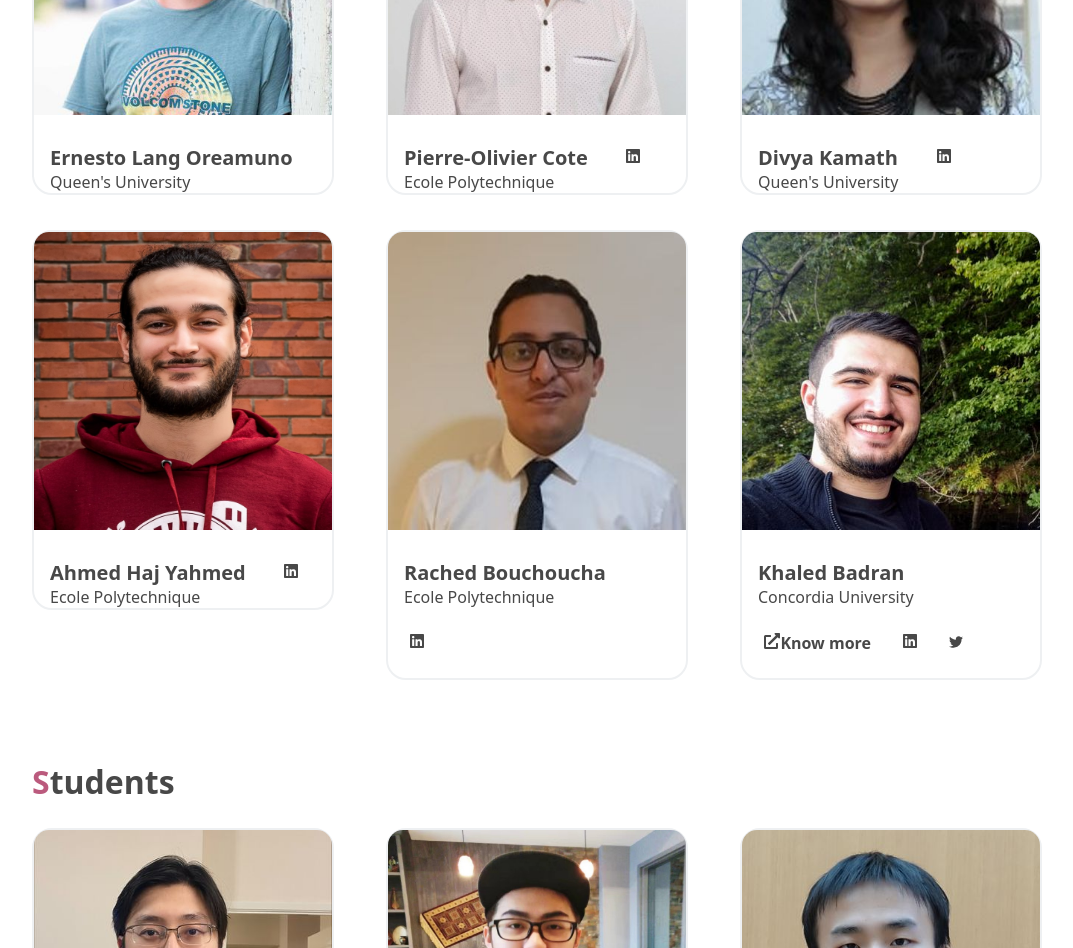
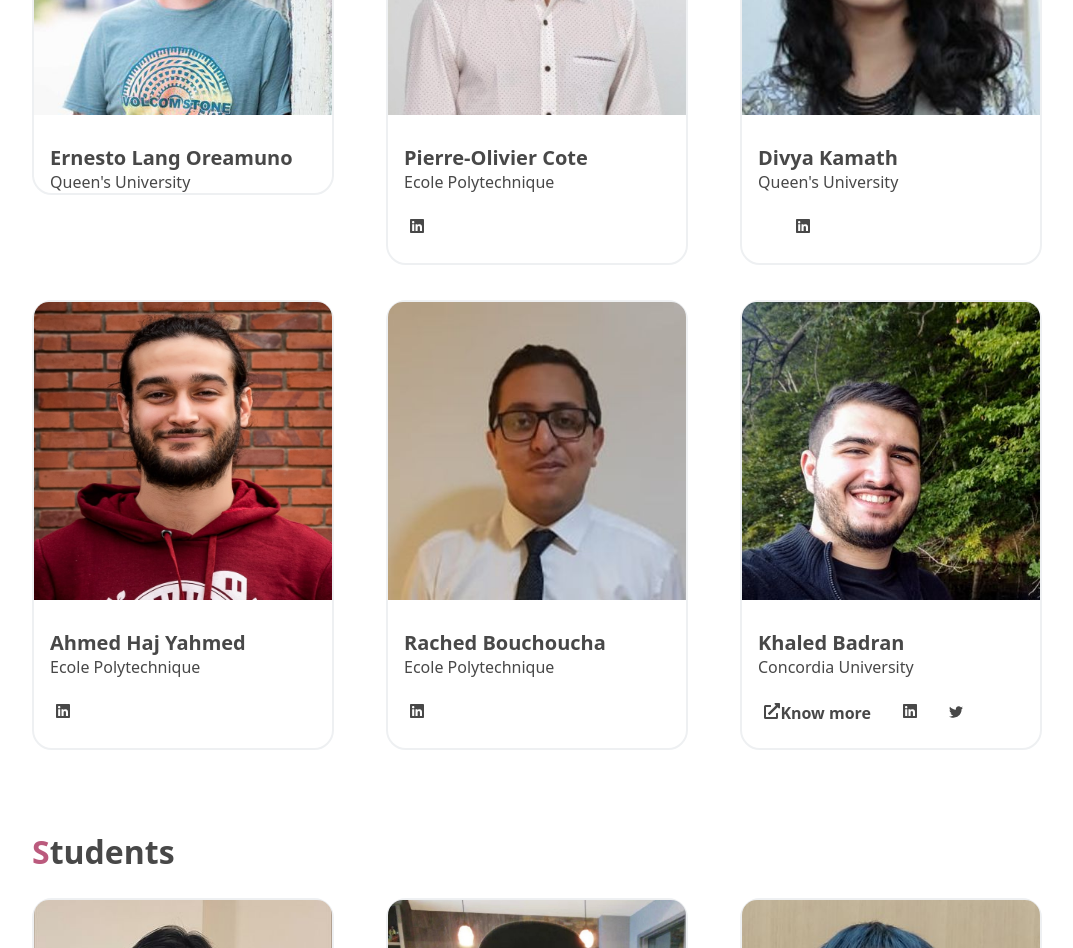
Before and after one commit to create-se4ai/website, a React (Create React App) app in the folder client/: page /team in a window 1280 px wide. Shown: the part 3380-4328 px from the top of the page, without its empty margins (58-1131 px from the left). Built offline with nearby package versions, Linux system fonts and the light colour scheme.

Commit message:
fix css linkedin part

```diff
--- a/client/src/component/Alumni.js
+++ b/client/src/component/Alumni.js
@@ -87,9 +87,11 @@ const Alumni=()=>{
 <SmallDiv isDarkMode={isDarkMode}>
     <CardImage><Image src={PierreOlivierCoteImage} alt= "Pierre-Olivier Cote"/></CardImage>
     <CardBody><h3>Pierre-Olivier Cote</h3>Ecole Polytechnique</CardBody>
-    <CardFooter isDarkMode={isDarkMode}><ul class="pills"    >
+    <CardFooter isDarkMode={isDarkMode}>
+      <ul class="pills"    >
 
-<li ><a target="_blank"  href="https://www.linkedin.com/in/pierre-olivier-c%C3%B4t%C3%A9/"
+      <li >
+  <a target="_blank"  href="https://www.linkedin.com/in/pierre-olivier-c%C3%B4t%C3%A9/"
 
 >
   <svg aria-hidden="true"
@@ -107,15 +109,21 @@ const Alumni=()=>{
     </svg>
     </a>
     </li>
-
+   <li><li></li></li>
 </ul></CardFooter>
     </SmallDiv></Div>
+
+
+
     <Div >
 <SmallDiv isDarkMode={isDarkMode}>
     <CardImage><Image src={DivyaKamathImage} alt= "Divya Kamath"/></CardImage>
     <CardBody><h3>Divya Kamath</h3>Queen's University</CardBody>
-    <CardFooter isDarkMode={isDarkMode}><ul class="pills"    >
+ <CardFooter isDarkMode={isDarkMode}><ul class="pills"    >
+ <li style={{paddingLeft: "-5px" }}>
 
+
+</li>
 <li ><a target="_blank"  href="https://www.linkedin.com/in/divyamkamath/"
 
 >
@@ -134,8 +142,9 @@ const Alumni=()=>{
     </svg>
     </a>
     </li>
-
-</ul></CardFooter>
+   <li><li></li></li>
+</ul>
+</CardFooter>
     </SmallDiv></Div>
 
 
@@ -164,7 +173,7 @@ const Alumni=()=>{
     </svg>
     </a>
     </li>
-
+    <li><li></li> </li>
 </ul></CardFooter>
     </SmallDiv></Div>
 
@@ -194,7 +203,7 @@ const Alumni=()=>{
     </svg>
     </a>
     </li>
-
+  <li><li></li></li>
 </ul></CardFooter>
     </SmallDiv></Div>
 
```
